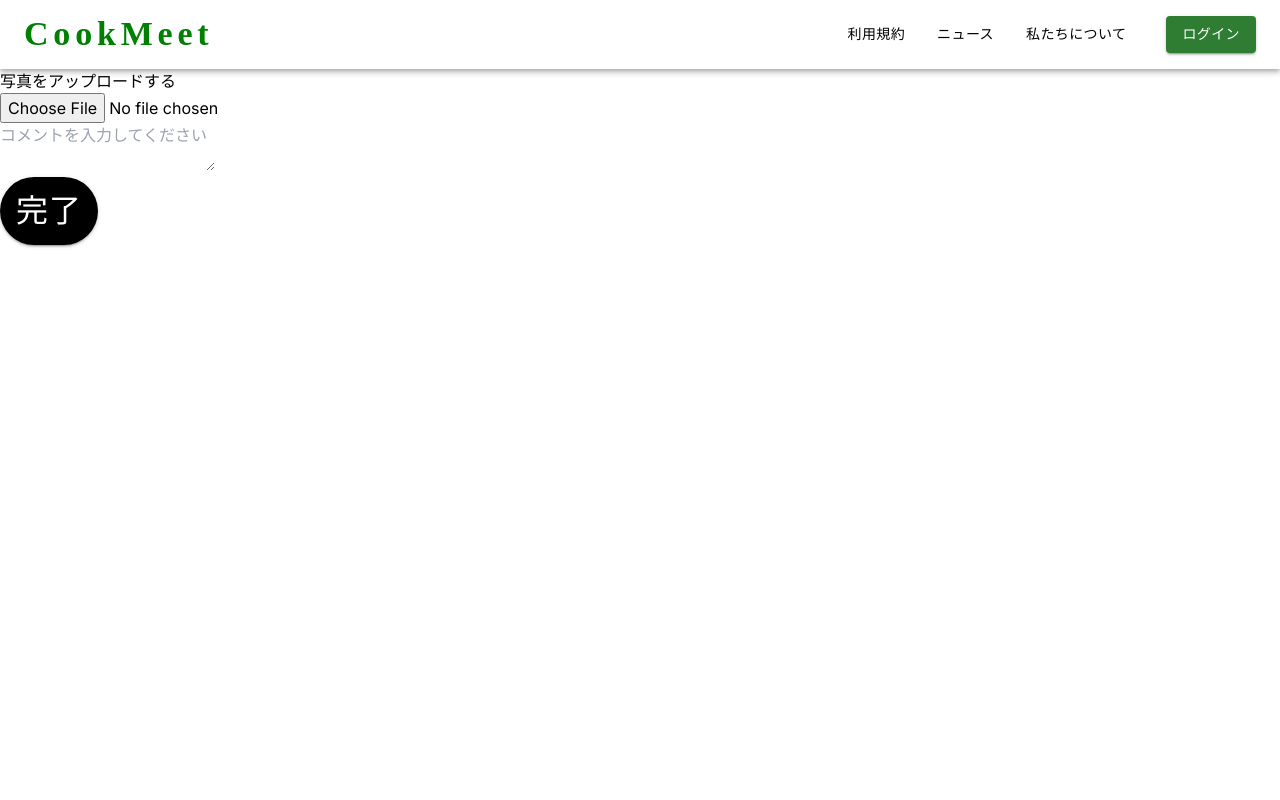
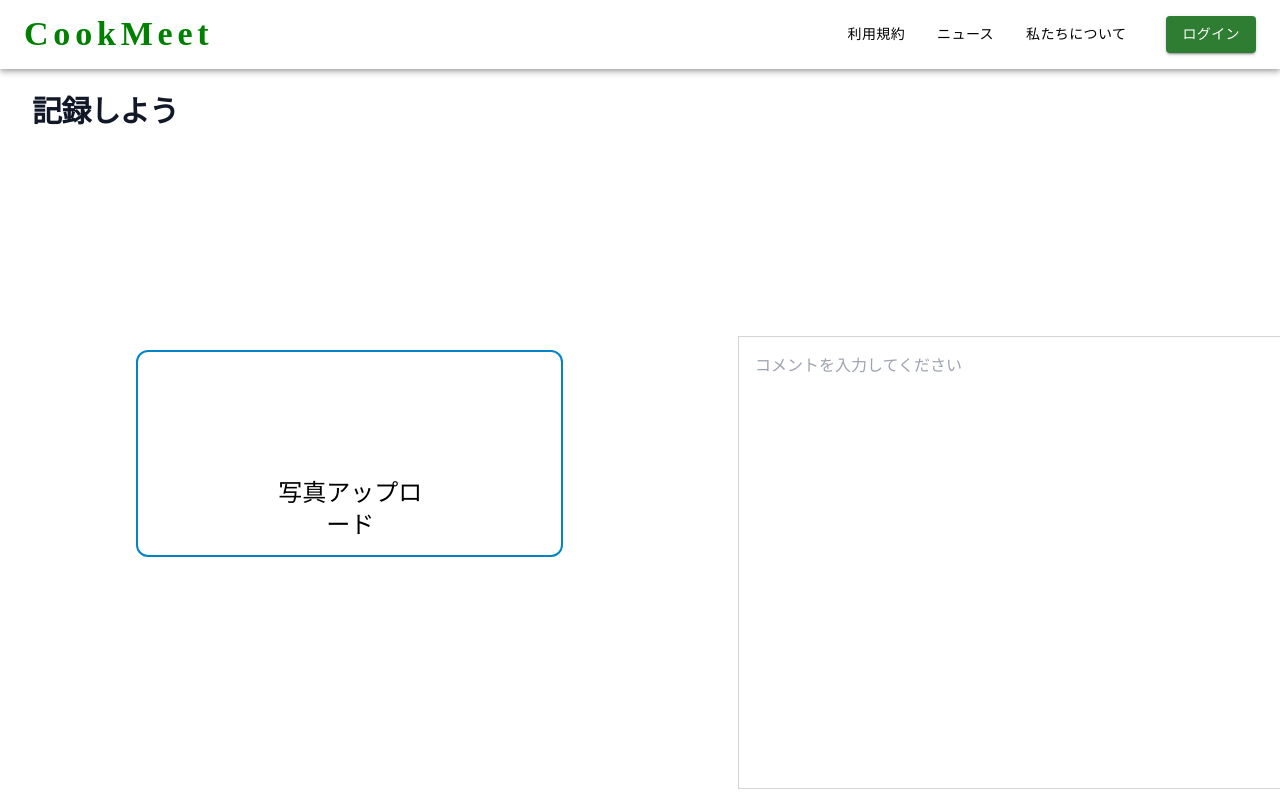
Before and after one commit to hato72/CookMeet, a Next.js app: page /cook/photo in a window 1280 px wide. Shown: the top 800 px of the page. Built offline with nearby package versions, Linux system fonts and the light colour scheme.

Commit message:
写真撮影と調理記録のデザイン変更　お試し

```diff
--- a/src/app/cook/photo/page.tsx
+++ b/src/app/cook/photo/page.tsx
@@ -51,8 +51,11 @@ const UploadPage: React.FC = () => {
     return (
         <>
         <div className="container">
-            <h1 className="upload-heading">写真をアップロードする</h1>
-            <form className="upload-form" onSubmit={handleSubmit}>
+            <div className="mx-auto max-w-7xl px-4 py-6 sm:px-6 lg:px-8">
+                    <h1 className="text-3xl font-bold tracking-tight text-gray-900">記録しよう</h1>
+            </div>
+
+            {/* <form className="upload-form" onSubmit={handleSubmit}>
                 <input
                     type="file"
                     name="photo"
@@ -61,6 +64,7 @@ const UploadPage: React.FC = () => {
                     accept="image/*"
                     onChange={handleFileChange}
                 />
+            </form>
             <div className="comment-section">
                 <textarea
                     className="comment-input"
@@ -71,9 +75,43 @@ const UploadPage: React.FC = () => {
             </div>
             <Link href={'./repo'}>
                 <BlackRoundButton type="submit" className="submit-button">完了</BlackRoundButton>
+            </Link> */}
+
+            {/* File upload section */}
+            <div className="Group7 w-[427px] h-[207.48px] left-[136px] top-[350px] absolute">
+                <div className="Rectangle1 w-[427px] h-[207px] left-0 top-0 absolute bg-sky-600/opacity-10 rounded-xl border-2 border-sky-600" />
+                <div className="Group2 w-[160.40px] h-40 left-[134.03px] top-[47.52px] absolute">
+                    <label htmlFor="photo" className="OrSelectFilesFromDevice w-[160.40px] h-[13.64px] left-0 top-[79.98px] absolute text-center text-white/opacity-30 text-2xl font-normal font-['SF Pro']">
+                        写真アップロード
+                    </label>
+                    <input
+                        type="file"
+                        name="photo"
+                        id="photo"
+                        className="hidden" // Hide default input style
+                        accept="image/*"
+                        onChange={handleFileChange}
+                    />
+                </div>
+            </div>
+
+            {/* Comment section */}
+            <div className="left-[763px] top-[349px] absolute text-black/opacity-60 text-lg font-normal font-['Roboto']">コメント</div>
+            <div className="Rectangle7 w-[554px] h-[453px] left-[738px] top-[336px] absolute bg-white border border-stone-300">
+                <textarea
+                    className="comment-input w-full h-full p-4"
+                    placeholder="コメントを入力してください"
+                    value={comment}
+                    onChange={handleCommentChange}
+                />
+            </div>
+
+            {/* Submit button */}
+            <Link href={'./repo'}>
+                <BlackRoundButton type="button" className="submit-button absolute left-[600px] top-[850px]" onClick={handleSubmit}>
+                    完了
+                </BlackRoundButton>
             </Link>
-                {/* 調理記録ページへ */}
-            </form>
         </div>
         </>
     );
--- a/src/app/cook/repo/page.tsx
+++ b/src/app/cook/repo/page.tsx
@@ -6,8 +6,11 @@ import Link from "next/link";
 export default function MyPage() {
     // 左側に調理記録、右側にSNSでシェアボタンとマイページへボタン
     return (
-        <div className="mx-auto max-w-7xl px-4 py-6 sm:px-6 lg:px-8 flex flex-row">
-            {/* 調理記録 */}
+        <>
+            <div className="mx-auto max-w-7xl px-4 py-6 sm:px-6 lg:px-8">
+                <h1 className="text-3xl font-bold tracking-tight text-gray-900">生成結果</h1>
+            </div>
+
             <div className="flex-1 pr-4">
                 <h1 className="text-3xl font-bold tracking-tight text-gray-900">調理記録</h1>
                 <RecipeCard
@@ -16,7 +19,26 @@ export default function MyPage() {
                     description="Take your boring salads up a knotch. This recipe is perfect for lunch and only contains 5 ingredients!"
                     width="300px"
                     height="450px"
-                    url="https://recipe.rakuten.co.jp/recipe/1900015892/" />
+                    url="https://recipe.rakuten.co.jp/recipe/1900015892/"
+                />
+                <div className="TextWrapper px-6 pt-6 pb-4 left-[137px] top-[558px] absolute bg-orange-50 rounded-bl-3xl rounded-br-3xl border border-stone-800/opacity-20 flex-col justify-start items-start gap-[54px] inline-flex">
+                    <div className="Copy flex-col justify-start items-start gap-3 flex">
+                        <div className="Header3 w-[379px] text-stone-800 text-2xl font-bold font-['Montserrat'] leading-[28.80px]">Savory Herb-Infused Chicken</div>
+                        <div className="Paragraph2 w-[379px] text-stone-800 text-base font-light font-['Roboto'] leading-snug tracking-tight">Indulge in the rich and savory symphony of flavors with our Savory Herb-Infused Chicken</div>
+                    </div>
+                    <div className="InfoWrapper self-stretch justify-between items-center inline-flex">
+                        <div className="Text text-stone-800 text-xs font-medium font-['Roboto'] uppercase leading-[14.40px] tracking-tight">40 Min - easy prep - 3 serves</div>
+                        <div className="Button px-6 py-3 rounded-3xl border border-stone-800 justify-center items-center gap-2.5 flex">
+                            <div className="Text text-stone-800 text-sm font-medium font-['Roboto'] uppercase leading-[14px]">レシピを見る</div>
+                        </div>
+                    </div>
+                </div>
+
+                {/* コメント */}
+                <div className=" w-[327px] h-[39px] left-[147px] top-[867px] absolute text-black text-lg font-normal font-['Roboto']">コメント</div>
+                <div className="Rectangle7 w-[427px] h-[61px] left-[137px] top-[894px] absolute bg-white border border-stone-300" />
+                <div className="2 left-[161px] top-[914px] absolute text-black text-lg font-normal font-['Roboto']">手順2がすごく大変だった</div>
+
             </div>
             {/* ボタン */}
             <div className="flex flex-col justify-start items-center">
@@ -25,6 +47,6 @@ export default function MyPage() {
                     <GreenRoundButton>マイページへ</GreenRoundButton>
                 </Link>
             </div>
-        </div>
+        </>
     );
 }
```
Lines whose indentation alone changed are shown as unchanged.
